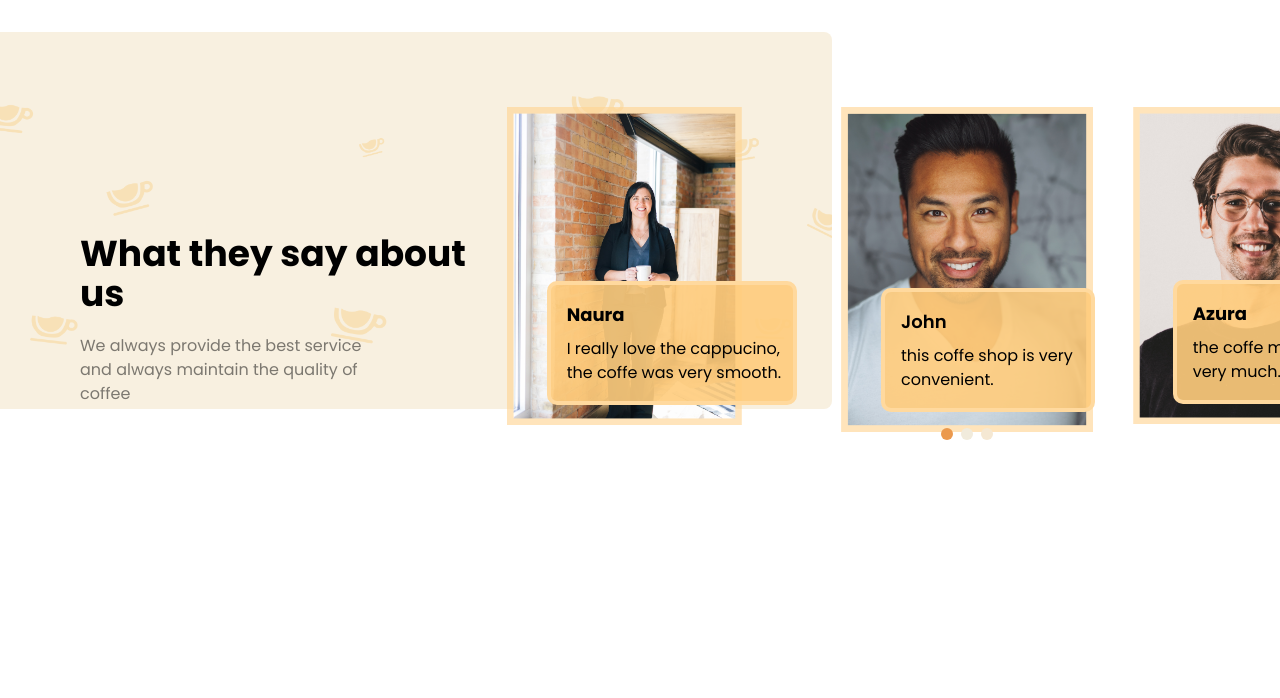
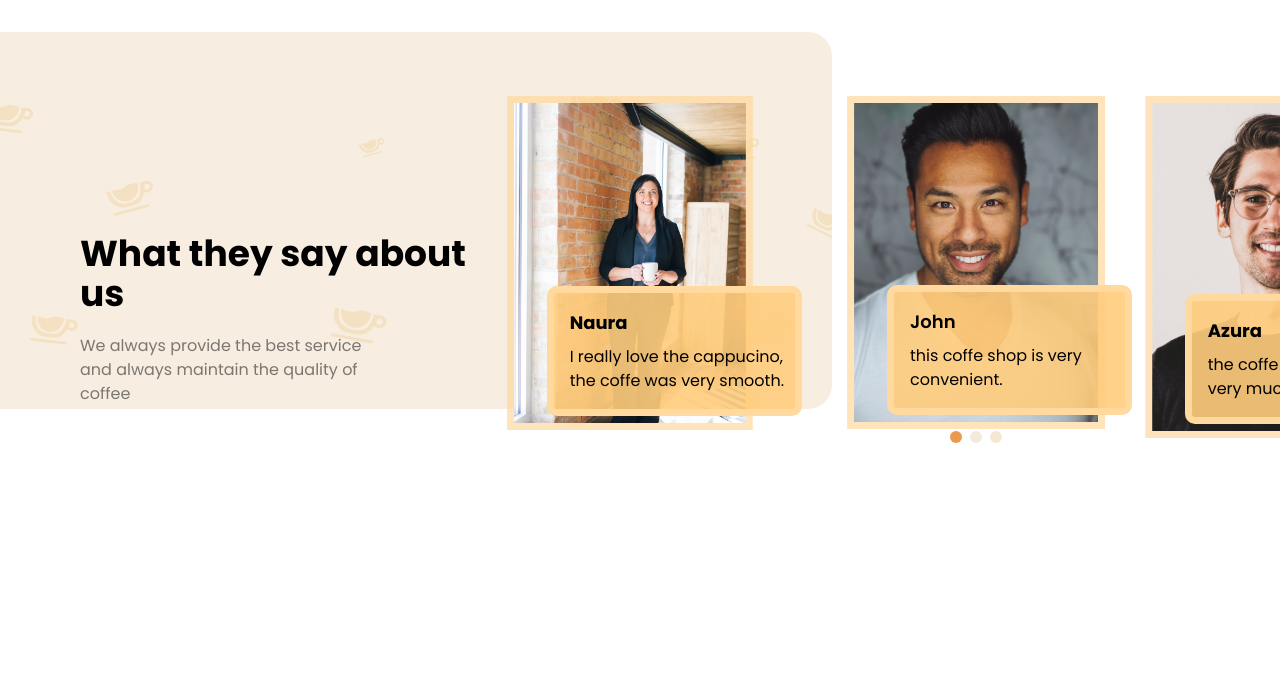
Before and after one commit to rukaachan/TailwindxSMKCoding, a plain HTML site: page index.html in a window 1280 px wide. Shown: the top 698 px of the page. Drawn offline with Linux system fonts and the light colour scheme.

Commit message:
update: border and background color

```diff
--- a/index.html
+++ b/index.html
@@ -9,8 +9,7 @@
     <style>
       .filter {
         filter: invert(99%) sepia(95%) saturate(564%)
-          hue-rotate(313deg) brightness(99%) contrast(90%)
-          opacity(45%);
+          hue-rotate(313deg) brightness(99%) contrast(90%);
       }
       * {
         font-family: 'Poppins', sans-serif;
@@ -30,10 +29,14 @@
   <body>
     <!-- BACKGROUND COFFE -->
     <div class="relative">
-      <img
-        src="Images/bg-aboutus.png"
-        alt="coffe"
-        class="absolute z-[-40] mt-28 bg-black rounded-r-lg w-[65%] py-16 filter" />
+      <div class="absolute z-[-40] mt-28 w-[65%] py-16">
+        <img
+          src="Images/bg-aboutus.png"
+          alt="coffe"
+          class="w-full h-full object-cover filter" />
+        <div
+          class="absolute inset-0 bg-[#f6eada] bg-opacity-80 rounded-r-3xl"></div>
+      </div>
     </div>
 
     <!-- CARD FACE -->
@@ -52,9 +55,9 @@
           <img
             src="Images/testimonial-1.png"
             alt=""
-            class="w-[80%]" />
+            class="w-[82%]" />
           <div
-            class="bottom-0 -mt-36 ml-10 left-0 w-[85%] p-4 bg-[#ffcc7d] bg-opacity-90 text-white text-nowrap relative rounded-[10px] border-solid border-4 border-[#ffd99e]">
+            class="bottom-0 -mt-36 ml-10 left-0 w-[85%] p-4 bg-[#ffcc7d] bg-opacity-90 text-white text-nowrap relative rounded-[10px] border-solid border-[7px] border-[#ffd99e]">
             <div class="text-black">
               <h2 class="text-lg font-bold mb-2 text-black">Naura</h2>
               <p>I really love the cappucino,</p>
@@ -67,9 +70,9 @@
           <img
             src="Images/testimonial-2.png"
             alt=""
-            class="w-[98;%]" />
+            class="w-[100%]" />
           <div
-            class="bottom-0 -mt-36 ml-10 left-0 w-[85%] p-4 bg-[#ffcc7d] bg-opacity-90 text-white text-nowrap relative rounded-[10px] border-solid border-4 border-[#ffd99e]">
+            class="bottom-0 -mt-36 ml-10 left-0 w-[95%] p-4 bg-[#ffcc7d] bg-opacity-90 text-white text-nowrap relative rounded-[10px] border-solid border-[7px] border-[#ffd99e]">
             <div class="text-black">
               <h2 class="text-lg mb-2 font-semibold">John</h2>
               <p>this coffe shop is very</p>
@@ -86,9 +89,9 @@
           <img
             src="Images/testimonial-3.png"
             alt=""
-            class="w-[95%]" />
+            class="w-[100%]" />
           <div
-            class="bottom-0 -mt-36 ml-10 left-0 w-[85%] p-4 bg-[#ffcc7d] bg-opacity-90 text-white text-nowrap relative rounded-[10px] border-solid border-4 border-[#ffd99e]">
+            class="bottom-0 -mt-36 ml-10 left-0 w-[95%] p-4 bg-[#ffcc7d] bg-opacity-90 text-white text-nowrap relative rounded-[10px] border-solid border-[7px] border-[#ffd99e]">
             <div class="text-black">
               <h2 class="text-lg font-bold mb-2 text-black">Azura</h2>
               <p>the coffe menu here is</p>
```
Also changed, not shown: src/output.css.
